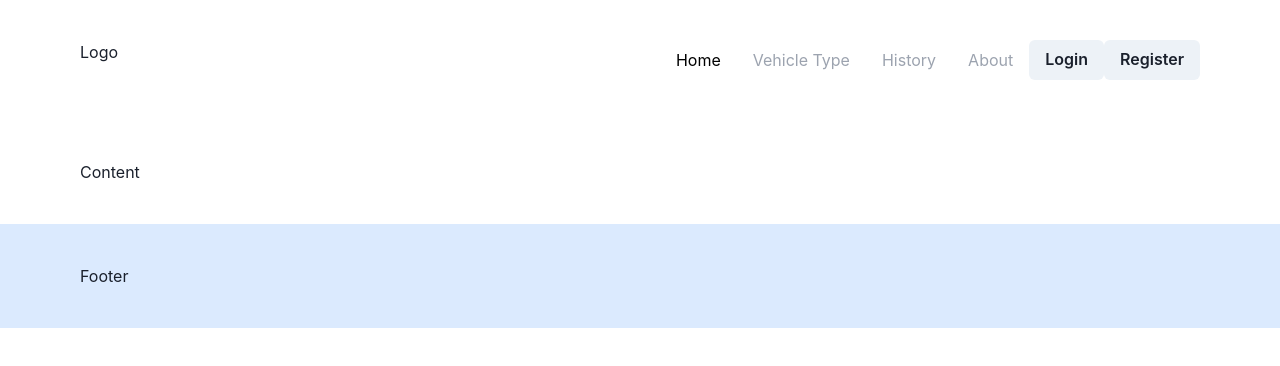
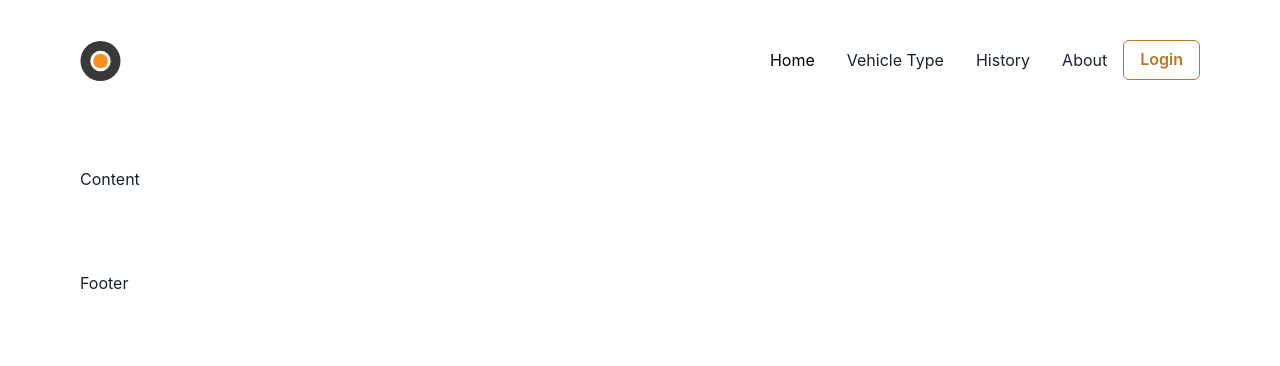
Before and after one commit to BudiSetyo/vehicleRent-next, a Next.js app: page / in a window 1280 px wide. Shown: the top 366 px of the page. Built offline with nearby package versions, Linux system fonts and the light colour scheme.

Commit message:
feat: add custom colors tailwind

```diff
--- a/components/atoms/buttons.js
+++ b/components/atoms/buttons.js
@@ -1,9 +1,13 @@
-import { Button } from "@chakra-ui/react";
+import { Button, WrapItem } from "@chakra-ui/react";
 
-const Buttons = ({ text }) => {
+const Buttons = ({ text, variant, className, color, textColor }) => {
   return (
     <>
-      <Button>{text}</Button>
+      <div>
+        <Button variant="outline" colorScheme="yellow">
+          <h1 className={`text-${textColor}`}>{text}</h1>
+        </Button>
+      </div>
     </>
   );
 };
--- a/components/organisms/navbar.js
+++ b/components/organisms/navbar.js
@@ -1,5 +1,6 @@
 import { Tabs, TabList, Tab } from "@chakra-ui/react";
 import { Buttons } from "@/components";
+import Image from "next/image";
 
 const Navbar = () => {
   const navbarList = ["Home", "Vehicle Type", "History", "About"];
@@ -7,7 +8,9 @@ const Navbar = () => {
   return (
     <section className="py-10 px-20">
       <navbar className="flex justify-between">
-        <h1>Logo</h1>
+        <div>
+          <Image src="/logo.svg" width={41} height={41} />
+        </div>
 
         <div className="flex">
           <div>
@@ -28,9 +31,8 @@ const Navbar = () => {
             </Tabs>
           </div>
 
-          <div>
-            <Buttons className="mr-2" text={"Login"}></Buttons>
-            <Buttons text={"Register"}></Buttons>
+          <div className="flex">
+            <Buttons text={"Login"} />
           </div>
         </div>
       </navbar>
--- a/tailwind.config.js
+++ b/tailwind.config.js
@@ -6,6 +6,19 @@ module.exports = {
   ],
   theme: {
     extend: {},
+    colors: {
+      "dark-gunmetal": "#202336",
+      "onyx-black": "#393939",
+      "independence-black": "#4F5665",
+      "old-silver": "#848484",
+      "quick-silver": "#9F9F9F",
+      "storm-grey": "#767680",
+      "ghost-white": "#F9F9FB",
+      "pastel-blue": "#B8BECD",
+      "ao-green": "#087E0D",
+      "sangria-red": "#9B0A0A",
+      "crayola-orange": "#FFCD61",
+    },
   },
   plugins: [],
 };
```
Also changed, not shown: public/logo.svg (added).
